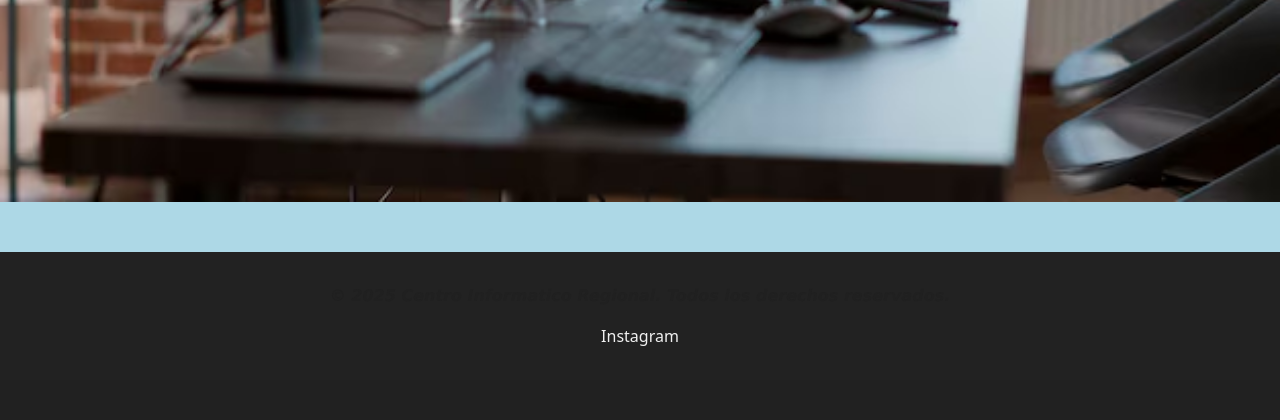
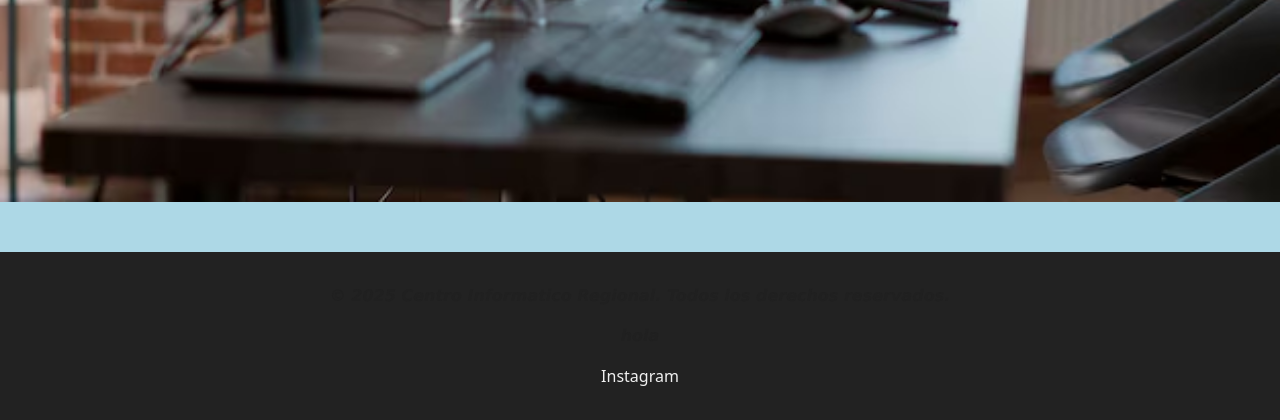
Before and after one commit to paulll09/Proyecto1_AquinoPaul_AlegreLeonelCIR, a CodeIgniter 4 app: the page made by app/Views/Proyecto_1/centro_informatico.php in a window 1280 px wide. Shown: the part 656-1076 px from the top of the page. Before the commit the page ends 1002 px from the top, so only its background shows below. Run offline with PHP 8.4 and a stand-in for CodeIgniter, Linux system fonts and the light colour scheme; the template is opened without the code that fills it, so the values that code supplies are empty; some libraries are stand-ins or nearby versions.

Commit message:
cambio en el footer, añadí el texto hola

```diff
--- a/app/Views/Proyecto_1/centro_informatico.php
+++ b/app/Views/Proyecto_1/centro_informatico.php
@@ -95,6 +95,7 @@
 <footer class="footer">
   <div class="footer-content">
     <p>&copy; 2025 Centro Informatico Regional. Todos los derechos reservados.</p>
+    <P> hola </p>
     <div class="socials">
       <a href="https://www.instagram.com/paulc_aquino">Instagram</a>
     </div>
@@ -103,6 +104,7 @@
 
   <!-- Scripts de Bootstrap -->
   <script src="assets/js/bootstrap.bundle.min.js"></script>
+
 </body>
 
 </html>
```
